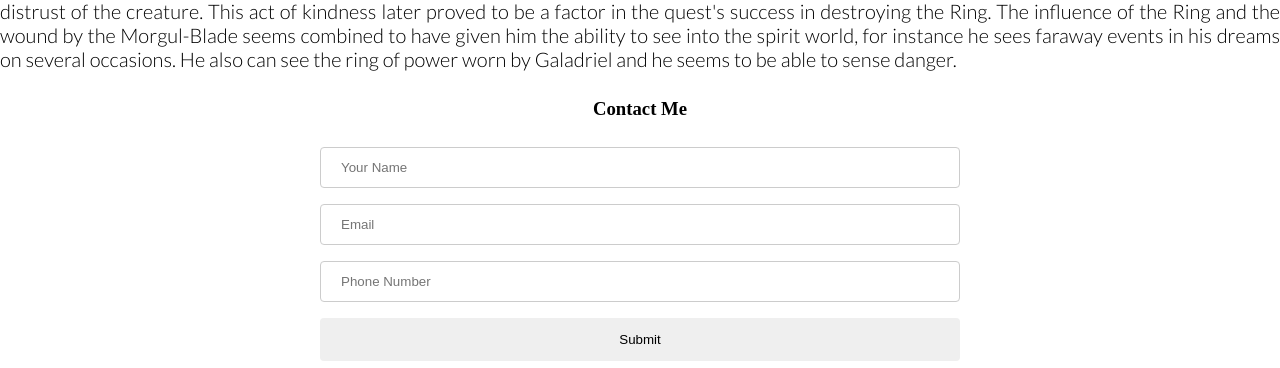
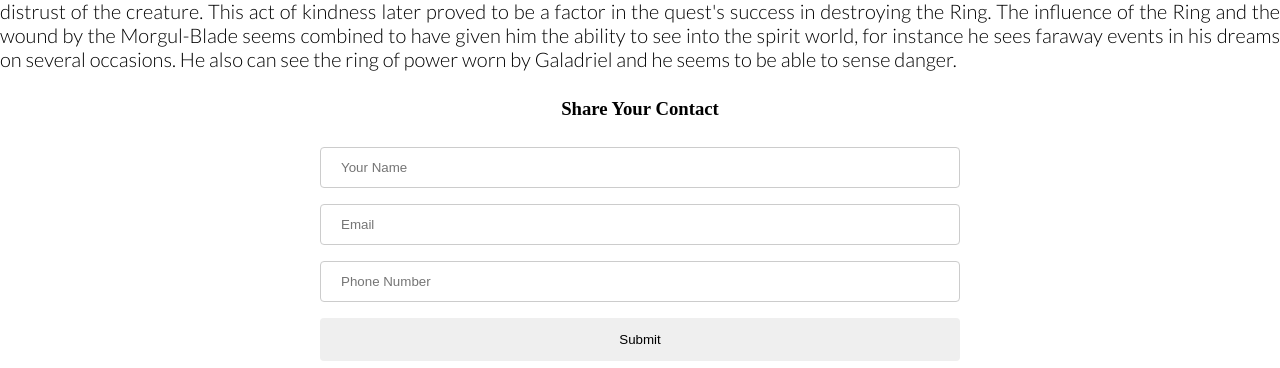
Before and after one commit to locus-ioe/SF21-Flask-Basics, a Flask app: template static_files/templates/portfolio.html in a window 1280 px wide. Shown: the part 810-1178 px from the top of the page. Run offline with Flask 2, Linux system fonts and the light colour scheme; the template is opened without the code that fills it, so the values that code supplies are empty.

Commit message:
Few more files

```diff
--- a/hello_app/app.py
+++ b/hello_app/app.py
@@ -2,12 +2,12 @@
 
 
 
-###---------------------Step 2: create flask app -----------------------------------------------####
+###---------------------Step 2: Create flask app -----------------------------------------------####
 
 
 
 
-###----------------------Step 3: set route -----------------------------------------------------####
+###----------------------Step 3: Set route -----------------------------------------------------####
 
 
 
--- a/request_and_forms/app.py
+++ b/request_and_forms/app.py
@@ -1,4 +1,5 @@
-from flask import Flask, render_template, request
+#import request from flask
+from flask import Flask, render_template
 
 app = Flask(__name__)
 
@@ -35,7 +36,8 @@ def message():
 
 
 ####-----------------------STEP 3: GET and POST using same endpoint---------------------------------###
-# @app.route('/', methods=["GET","POST"])
+### Pass methods in app.route
+# @app.route('/')
 # def index():
 #     if request.method == "GET":
 #         return render_template("form.html")
--- a/static_files/app.py
+++ b/static_files/app.py
@@ -20,5 +20,5 @@ def contact():
 
 
 
-if __name__=="__main__":
+if __name__== "__main__":
     app.run(debug=True)
--- a/static_files/templates/portfolio.html
+++ b/static_files/templates/portfolio.html
@@ -41,7 +41,7 @@
     </div>
     <!--Content starts-->
     <div class="content">
-        <h3 style="text-align: center;">Contact Me</h4>
+        <h3 style="text-align: center;">Share Your Contact</h4>
             <form action="/" method="post">
                 <input type="text" placeholder="Your Name" name="name">
                 <input type="text" placeholder="Email" name="email">
```
